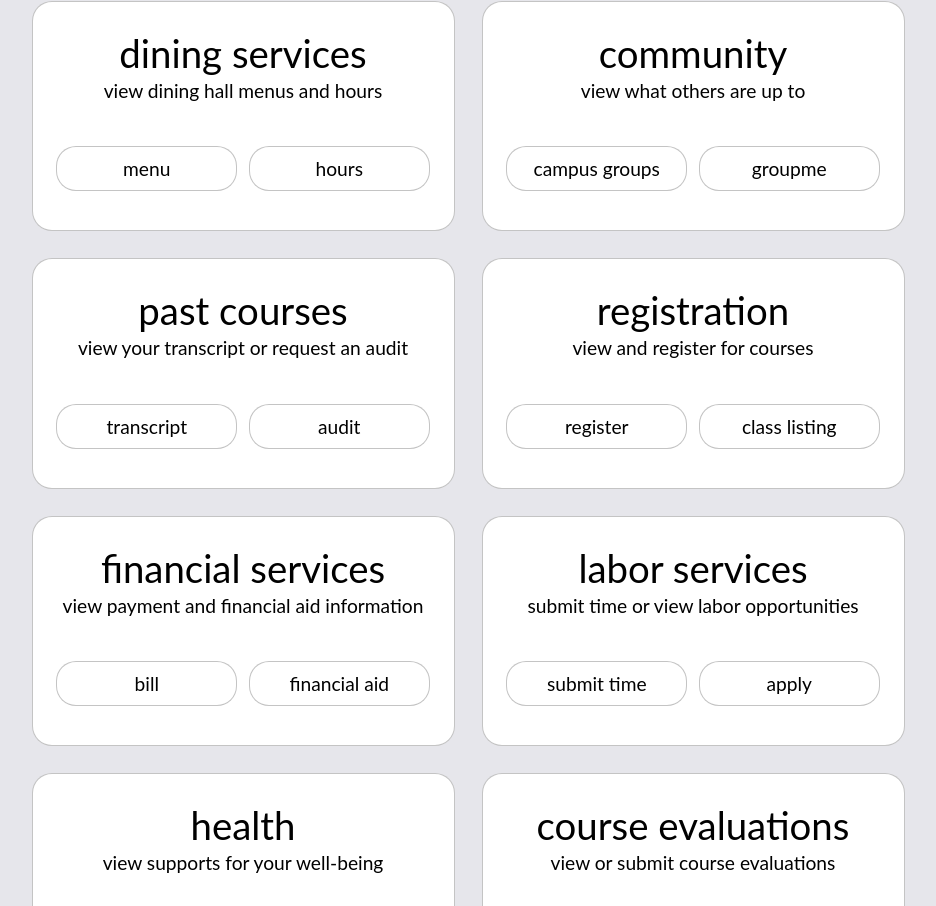
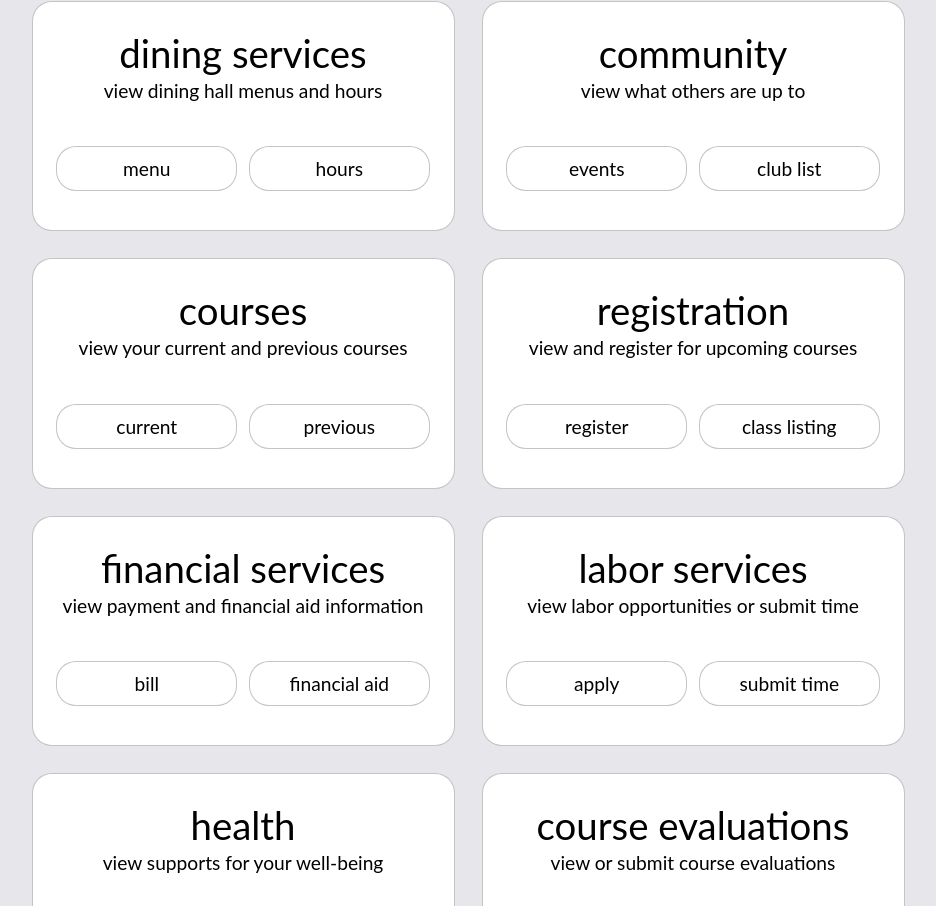
Before and after one commit to FoxSylv1/bearable, a React (Create React App) app: page / in a window 1280 px wide. Shown: the part 729-1635 px from the top of the page, without its empty margins (172-1108 px from the left). Built offline with nearby package versions, Linux system fonts and the light colour scheme.

Commit message:
Add all links.
Add all links and relabel some to better fit
the Bowdoin-provided resource.

```diff
--- a/src/data/entryData.js
+++ b/src/data/entryData.js
@@ -2,78 +2,79 @@ export const entryData = [
     {
         title: "classwork",
         subtitle: "view and submit schoolwork",
-        links: [{label: "canvas", link: "https://foxsylv1.github.io"},
-                {label: "blackboard", link: "https://foxsylv1.github.io/letter-getter"}]
+        links: [{label: "canvas", link: "https://bowdoin.instructure.com"},
+                {label: "blackboard", link: "https://blackboard.bowdoin.edu"},
+                {label: "gradescope", link: "https://www.gradescope.com"}]
     },
     {
         title: "outlook",
         subtitle: "view and send email",
-        links: [{label: "email", link: "https://foxsylv1.github.io"},
-                {label: "calendar", link: "https://foxsylv1.github.io/letter-getter"}]
+        links: [{label: "email", link: "https://outlook.office.com/mail/"},
+                {label: "calendar", link: "https://outlook.office.com/calendar/"}]
     },
     {
         title: "onecard",
         subtitle: "view your onecard data",
-        links: [{label: "meal swipes", link: "https://foxsylv1.github.io"},
-                {label: "money stored", link: "https://foxsylv1.github.io/letter-getter"}]
+        links: [{label: "meal swipes", link: "https://csgoldweb.bowdoin.edu"},
+                {label: "money stored", link: "https://csgoldweb.bowdoin.edu"}]
     },
     {
         title: "housing & mail",
         subtitle: "view your current residence/mailing address, or apply for housing",
-        links: [{label: "current", link: "https://foxsylv1.github.io"},
-                {label: "apply", link: "https://foxsylv1.github.io/letter-getter"}]
+        links: [{label: "current", link: "https://www.bowdoin.edu/directory/"},
+                {label: "apply", link: "https://starrez.bowdoin.edu"}]
     },
     {
         title: "dining services",
         subtitle: "view dining hall menus and hours",
-        links: [{label: "menu", link: "https://foxsylv1.github.io"},
-                {label: "hours", link: "https://foxsylv1.github.io/letter-getter"}]
+        links: [{label: "menu", link: "https://bowdoin.edu/dining/menus/"},
+                {label: "hours", link: "https://bowdoin.edu/dining/hours-and-locations/"}]
     },
     {
         title: "community",
         subtitle: "view what others are up to",
-        links: [{label: "campus groups", link: "https://foxsylv1.github.io"},
-                {label: "groupme", link: "https://foxsylv1.github.io/letter-getter"}]
+        links: [{label: "events", link: "https://bowdoin.campusgroups.com/web_app?id=24706&menu_id=55996"},
+                {label: "club list", link: "https://bowdoin.campusgroups.com/club_signup?view=all&"}]
     },
     {
-        title: "past courses",
-        subtitle: "view your transcript or request an audit",
-        links: [{label: "transcript", link: "https://foxsylv1.github.io"},
-                {label: "audit", link: "https://foxsylv1.github.io/letter-getter"}]
+        title: "courses",
+        subtitle: "view your current and previous courses",
+        links: [{label: "current", link: "https://luminis.bowdoin.edu"},
+                {label: "previous", link: "https://degreeworks.bowdoin.edu"}]
     },
     {
         title: "registration",
-        subtitle: "view and register for courses",
-        links: [{label: "register", link: "https://foxsylv1.github.io"},
-                {label: "class listing", link: "https://foxsylv1.github.io/letter-getter"}]
+        subtitle: "view and register for upcoming courses",
+        links: [{label: "register", link: "https://polaris.bowdoin.edu/Registration"},
+                {label: "class listing", link: "https://apphub.bowdoin.edu/classfinder/"}]
     },
     {
         title: "financial services",
         subtitle: "view payment and financial aid information",
-        links: [{label: "bill", link: "https://foxsylv1.github.io"},
-                {label: "financial aid", link: "https://foxsylv1.github.io/letter-getter"}]
+        links: [{label: "bill", link: "https://quikpayasp.com/bowdoin/quikpay/spa/viewandpayindex.do"},
+                {label: "financial aid", link: "https://netpartner.bowdoin.edu"}]
     },
     {
         title: "labor services",
-        subtitle: "submit time or view labor opportunities",
-        links: [{label: "submit time", link: "https://foxsylv1.github.io"},
-                {label: "apply", link: "https://foxsylv1.github.io/letter-getter"}]
+        subtitle: "view labor opportunities or submit time",
+        links: [{label: "apply", link: "https://studentemployment.bowdoin.edu/JobX_FindAJob.aspx"},
+                {label: "submit time", link: "https://www.myworkday.com/bowdoin/"}]
     },
     {
         title: "health",
         subtitle: "view supports for your well-being",
-        links: [{label: "mental", link: "https://foxsylv1.github.io"},
-                {label: "physical", link: "https://foxsylv1.github.io/letter-getter"}]
+        links: [{label: "mental", link: "https://bowdoin.edu/counseling/"},
+                {label: "physical", link: "https://bowdoin.edu/health/"}]
     },
     {
         title: "course evaluations",
         subtitle: "view or submit course evaluations",
-        links: [{label: "BCQs", link: "https://foxsylv1.github.io"}]
+        links: [{label: "BCQs", link: "https://blackboard.bowdoin.edu/webapps/portal/execute/tabs/tabAction?tab_tab_group_id=_218_1"}]
     },
     {
         title: "Bearable",
         subtitle: "help improve Bearable!",
-        links: [{label: "suggestions", link: "https://foxsylv1.github.io"},
-                {label: "pull request", link: "https://foxsylv1.github.io/letter-getter"}]
+        links: [{label: "suggestions", link: "https://github.com/FoxSylv1/bearable/issues"},
+                {label: "pull request", link: "https://github.com/FoxSylv1/bearable/pulls"}]
     },
 ];
```
